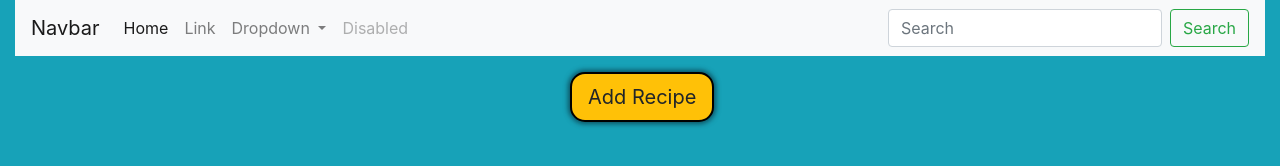
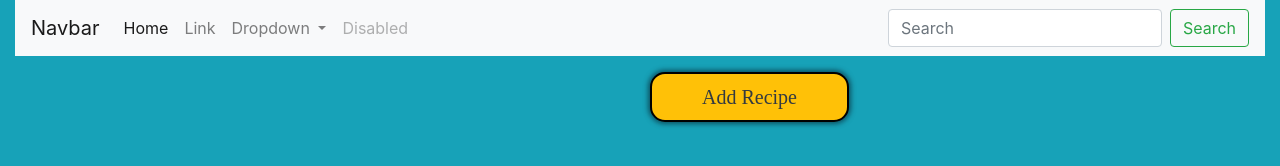
Before and after one commit to BrandonReninger/recipebook, a website with bundled scripts: page client/index.html in a window 1280 px wide. Built offline with nearby package versions, Linux system fonts and the light colour scheme; files whose address does not match are found by name.

Commit message:
CSS update

```diff
--- a/client/assets/style.css
+++ b/client/assets/style.css
@@ -1,12 +1,14 @@
 /* Styles */
-{
-  border: black 1px solid;
-}
+
 .addbtn{
-  margin-left: 570px;
+  margin-left: 650px;
+  padding-left: 50px;
+  padding-right: 50px;
   border: black 2px solid;
    border-radius: 15px;
    box-shadow: rgba(9, 54, 68, 0.74) 0px 0px 5px 2px;
+     font-family:Engravers MT;
+font-size: 20px;
 }
 .comment{
   border: black 1px solid;
--- a/client/index.html
+++ b/client/index.html
@@ -60,7 +60,7 @@
     <section>
         <div class="row">
             <div class="col-12">
-                <button type="button" class="btn btn-warning btn-lg addbtn mt-3 mb-3" data-toggle="modal"
+                <button type="button" class="btn btn-warning btn-lg addbtn mt-3 mb-3 text-dark" data-toggle="modal"
                     data-target="#add-recipe-modal">
                     Add Recipe
                 </button>
```
